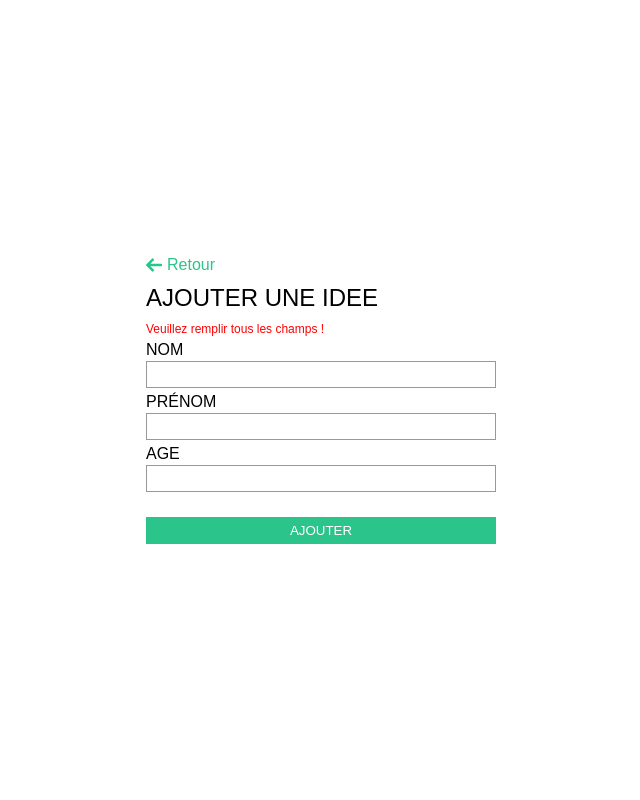
After one commit to SerigneFallouNiang/Application_CRUD_php, a PHP site: page /ajouter.html in a window 1280 px wide. The commit adds this page. Shown: the whole page, without its empty margins (319-959 px from the left). Run offline with PHP 8.4, Linux system fonts and the light colour scheme.

Commit message:
creation de  la oage ajouter

```diff
--- /dev/null
+++ b/ajouter.html
@@ -0,0 +1,32 @@
+<!DOCTYPE html>
+<html lang="fr">
+<head>
+    <meta charset="UTF-8">
+    <meta name="viewport" content="width=device-width, initial-scale=1.0">
+    <title>Ajouter</title>
+    <link rel="stylesheet" href="style.css">
+</head>
+<body>
+    <div class="form">
+        <a href="index.html" class="back_btn"><img src="images/back.png" alt="">Retour</a>
+        <h2>Ajouter une idee</h2>
+        <p class="erreur_message">
+            Veuillez remplir tous les champs !
+        </p>
+        <form action="" method="POST">
+            <label for="">Nom</label>
+            <input type="text" name="nom">
+            <label for="">Prénom</label>
+            <input type="text" name="prenom">
+            <label for="">Age</label>
+            <input type="nomber" name="age">
+            <input type="submit" value="Ajouter" name="button">
+
+        </form>
+
+
+
+    </div>
+
+</body>
+</html>
--- a/index.html
+++ b/index.html
@@ -8,7 +8,7 @@
 </head>
 <body>
     <div class="container">
-        <a href="#" class="Btn_add"><img src="images/plus.png" alt="">Ajouter</a>
+        <a href="ajouter.html" class="Btn_add"><img src="images/plus.png" alt="">Ajouter</a>
 
         <table>
             <tr id="items">
--- a/style.css
+++ b/style.css
@@ -58,3 +58,51 @@ tr:nth-child(2n) td {
     border-bottom: 1px solid #e0e0e0;
     border-top:  1px solid #e0e0e0;
 }
+/*form css*/
+.form form {
+    display: flex;
+    width: 350px;
+    flex-direction: column;
+}
+.back_btn {
+    color: #2bc48a;
+    text-decoration: 0;
+    display: flex;
+    align-items: center;
+}
+.back_btn img{
+    height: 16px;
+    margin-right: 5px;
+}
+h2{
+    margin: 10px 0;
+    font-weight: 500;
+    text-transform: uppercase;
+}
+.erreur_message{
+    color: red;
+    font-size: 12px;
+}
+label{
+    margin-top: 5px;
+    text-transform: uppercase;
+}
+input{
+    padding: 5px;
+    border: 1px solid #999;
+    outline: 0;
+    margin-top: 2px;
+
+}
+input:focus{
+    border: 1px solid #ffcb61;
+}
+input[type = "submit"]{
+    margin-top: 25px;
+    background-color: #2bc48a;
+    border: 1px solid #2bc48a;
+    cursor: pointer;
+    color: #fff;
+    text-transform: uppercase;
+
+}
```
